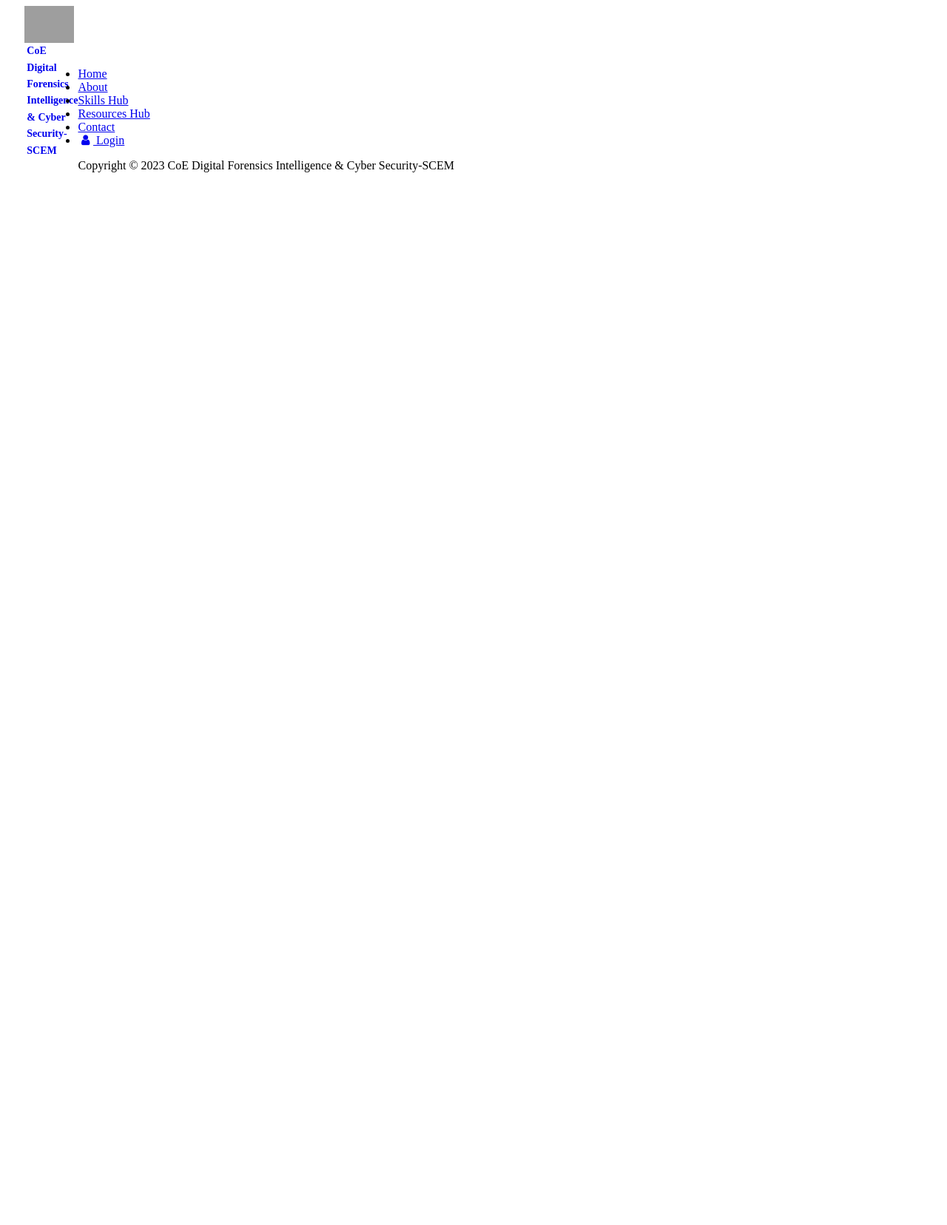
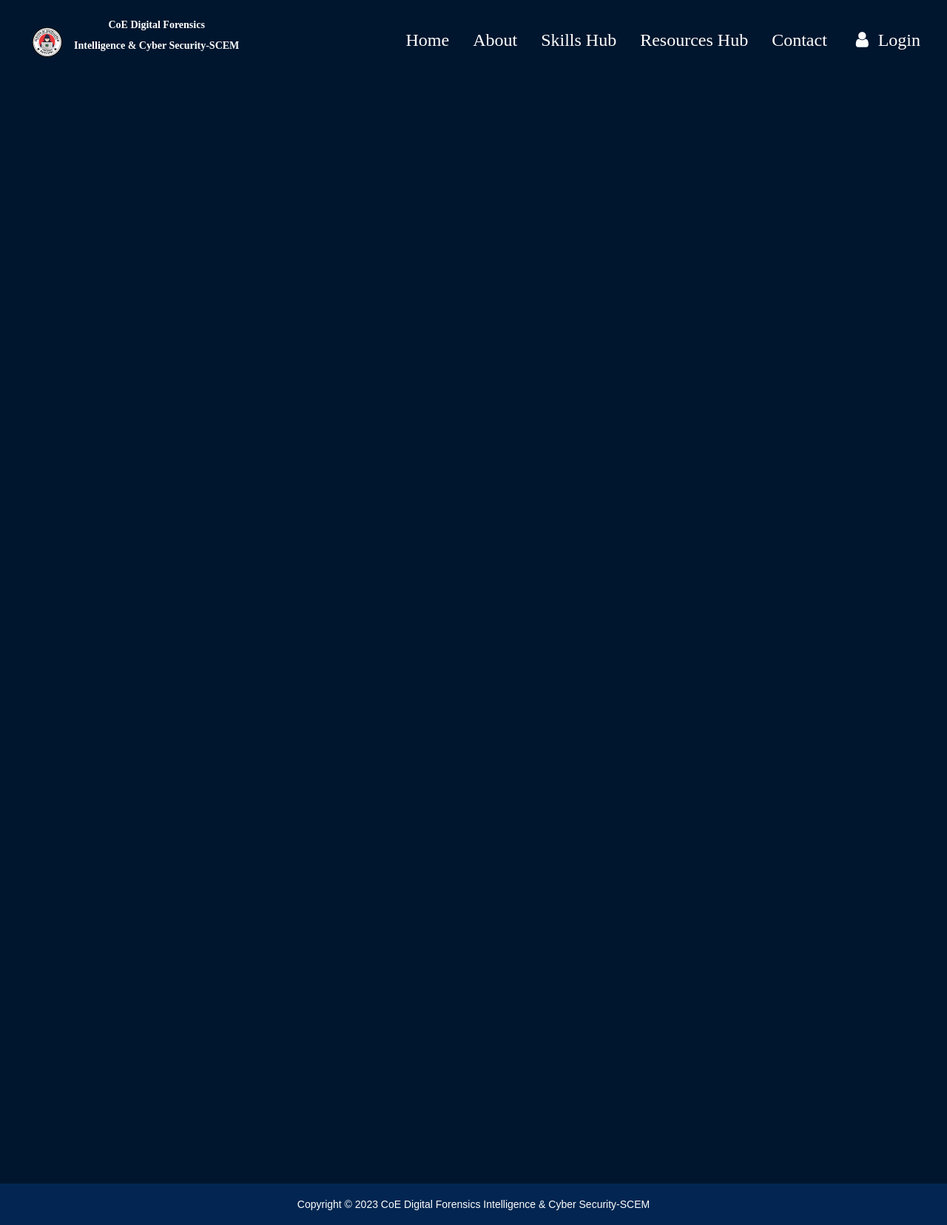
Before and after one commit to chiragak/Waver, a PHP site: page /coe/index.php in a window 1280 px wide. Shown: the whole page at 74% size. Before the commit the page ends 233 px from the top, so only its background shows below. Run offline with PHP 8.4, Linux system fonts and the light colour scheme; some libraries are stand-ins or nearby versions; grey boxes are pictures that could not be loaded.

Commit message:
modified index.php in coe

```diff
--- a/coe/index.php
+++ b/coe/index.php
@@ -1,64 +1,195 @@
 <!DOCTYPE html>
 <html lang="en">
 <head>
-		<link rel="stylesheet" href="https://cdnjs.cloudflare.com/ajax/libs/font-awesome/4.7.0/css/font-awesome.min.css" />
-		<meta charset="UTF-8" />
-		<title>CoE Digital Forensics Intelligence and Cybersecurity</title>
-		<link rel="stylesheet" href="./style.css" />
+    <meta charset="UTF-8">
+    <meta http-equiv="X-UA-Compatible" content="IE=edge">
+    <meta name="viewport" content="width=device-width, initial-scale=1.0">
+    <link rel="stylesheet" href="https://cdnjs.cloudflare.com/ajax/libs/font-awesome/4.7.0/css/font-awesome.min.css">
+     <!-- <link rel="stylesheet" href="https://maxcdn.bootstrapcdn.com/bootstrap/4.5.0/css/bootstrap.min.css"> -->
+    <title>CoE Digital Forensics Intelligence & Cyber Security</title>
     <style>
-			.logo
-			{
 
-				height: 67px;
+        .logo-title{
+            float: left;
+            font-size: 14px;
+            margin-top: 0%;
+            line-height: 2;
+            margin-left: 3px;
+}
+
+
+.logo img {
+  float: left;
+  margin-top: 1%;
   width: 67px;
-				margin-left: 2%;
-			       margin-top: 0.2%;
 
 }
-		</style>
-		<script>
-			window.onscroll = function() {
-			  growShrinkLogo()
-			};
 
-			function growShrinkLogo() {
-			  var Logo = document.getElementById("Logo")
-			  if (document.body.scrollTop > 5 || document.documentElement.scrollTop > 5) {
-			    Logo.style.width = '67px';
-			  } else {
-			    Logo.style.width = '67px';
+.main_list {
+  display: inline-block;
+  margin-right: 20px;
+}
+
+.navlinks {
+  list-style-type: none;
+  margin: 0;
+  padding: 0;
+  overflow: hidden;
+}
+
+.navlinks a {
+  display: block;
+  color: #333;
+  text-align: center;
+  padding: 14px 16px;
+  text-decoration: none;
+}
+
+
+/* Importing the font 'Quicksand' from Google Fonts API */
+@import url('https://fonts.googleapis.com/css?family=Quicksand:400,500,700');
+html,body {
+    margin: 0;
+    padding: 0;
+    box-sizing: border-box;
+    font-family: "Quicksand", sans-serif;
+    font-size: 62.5%;
+    font-size: 10px;
+}
+.nav {
+    width: 100%;
+    height: 65px;
+    position: fixed;
+    line-height: 40px;
+    text-align: center;
+    font-family: 'Tinos', serif;
+}
+
+.nav div.logo {
+    float: left;
+    width: auto;
+    height: auto;
+    padding-left: 3rem;
+}
+
+.nav div.logo a {
+    text-decoration: none;
+    color: #fff;
+    font-size: 2.5rem;
+}
+
+.nav div.logo a:hover {
+    color: #00E676;
+}
+
+.nav div.main_list {
+    height: 65px;
+    float: right;
+}
+
+.nav div.main_list ul {
+    width: 100%;
+    height: 65px;
+    display: flex;
+    list-style: none;
+    margin: 0;
+    padding: 0;
+}
+
+.nav div.main_list ul li {
+    width: auto;
+    height: 65px;
+    padding: 0;
+
+    /* padding-right: 3rem; */
+}
+
+.nav div.main_list ul li a {
+    text-decoration: none;
+    color: #fff;
+    /* line-height: 65px; */
+    font-size: 2.4rem;
+
+}
+
+
+.nav div.main_list ul li a:hover {
+    color: #00E676;
+}
+
+
+/* Home section */
+
+.home {
+    width: 100%;
+    height: 100vh;
+    background-color: #00162e;
+    background-position: center top;
+	background-size:cover;
+}
+
+.navTrigger {
+    display: none;
+}
+
+.nav {
+    padding-top: 20px;
+    padding-bottom: 20px;
+    -webkit-transition: all 0.4s ease;
+    transition: all 0.4s ease;
+
+}
+
+
+.affix {
+    padding: 0;
+    background-color: #022651;
+}
+.myH2 {
+	text-align:center;
+	font-size: 4rem;
+}
+.myP {
+	text-align: justify;
+	padding-left:15%;
+	padding-right:15%;
+	font-size: 20px;
+}
+.logo-title{
+    animation: fadeIn 3.5s;
+  }
+  @keyframes fadeIn {
+    from {
+      opacity: 0;
+    }
+    to {
+      opacity: 1;
 }
 }
-		</script>
+
+
+
+footer {
+  text-align: center;
+  padding: 20px 0;
+  background-color: #022651;
+  color: #fff;
+}
+
+.copyright {
+  font-size: 14px;
+}
+
+    </style>
 </head>
 <body>
-		<!-- partial:index.partial.html -->
-		<nav class="nav">
-			<div class="container">
-				<div class="logo">
-					<a href="#">
-						<img style="float:left ;margin-top: 0%;width: 67px;" src="Logo.png" id="Logo" />
-						<h1 class="logo-title" style="float: left;font-size: 14px;margin-top: 0%; line-height: 1.6;margin-left: 3px;">
-							CoE Digital Forensics <br />
-							Intelligence & Cyber Security-SCEM
-						</h1>
-					</a>
-					<!--  -->
-				</div>
-				<div id="mainListDiv" class="main_list" style="margin-right: 15%;">
-					<ul style="font-family: 'Tinos', serif;" class="navlinks">
-						<li><a href="#">Home</a></li>
-						<li><a href="#">About</a></li>
-						<li><a href="#">Skills Hub</a></li>
-						<li><a href="#">Resources Hub</a></li>
-						<li><a href="#">Contact</a></li>
-						<li>
-							<a href="#"><i class="fa fa-fw fa-user"></i> Login</a>
-						</li>
-					</ul>
-				</div>
-			</div>
-		</nav>
+    <?php
+    include 'includes/header.php';
+    ?>
+<section class="home">
+    </section>
+    <section class="home">
+    </section>
 
 
     <script src="https://ajax.googleapis.com/ajax/libs/jquery/3.1.1/jquery.min.js"></script>
```
Lines whose indentation alone changed are shown as unchanged.
